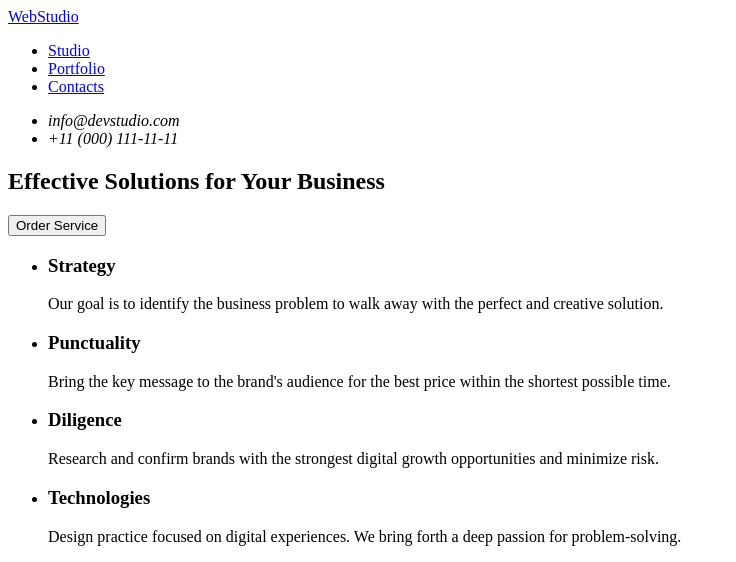
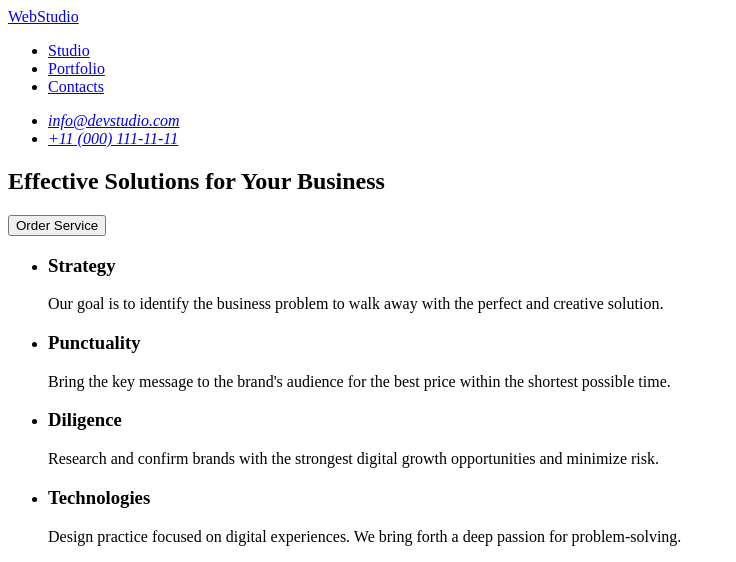
Before and after one commit to don-michael-1769/goit-markup-hw-01, a plain HTML site: page index.html in a window 1280 px wide. Shown: the top 562 px of the page, without its empty margins (0-736 px from the left). Drawn offline with Linux system fonts and the light colour scheme.

Commit message:
modified index.html

```diff
--- a/index.html
+++ b/index.html
@@ -22,8 +22,8 @@
       <!-- Contacts -->
       <address>
         <ul>
-          <li><a href="mailto:info@devstudio.com"></a>info@devstudio.com</li>
-          <li><a href="tel:+110001111111"></a>+11 (000) 111-11-11</li>
+          <li><a href="mailto:info@devstudio.com">info@devstudio.com</a></li>
+          <li><a href="tel:+110001111111">+11 (000) 111-11-11</a></li>
         </ul>
       </address>
     </header>
```
